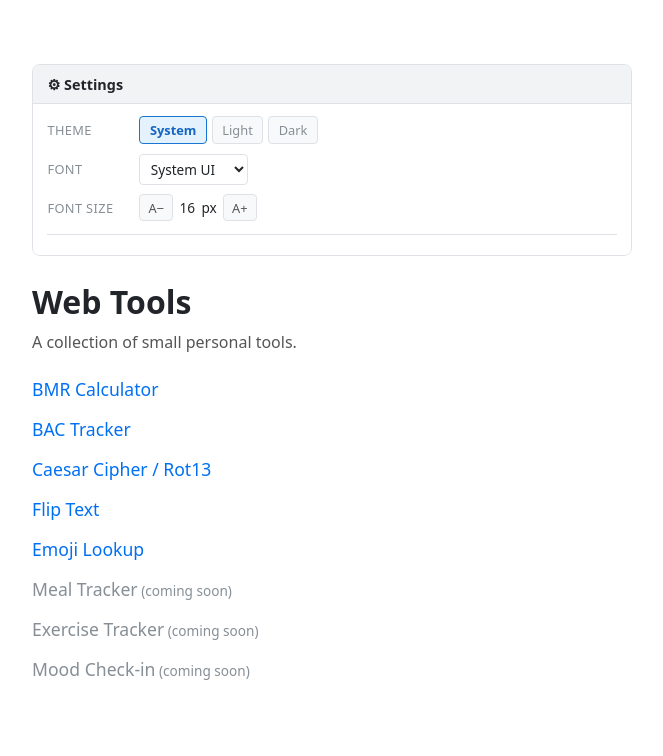
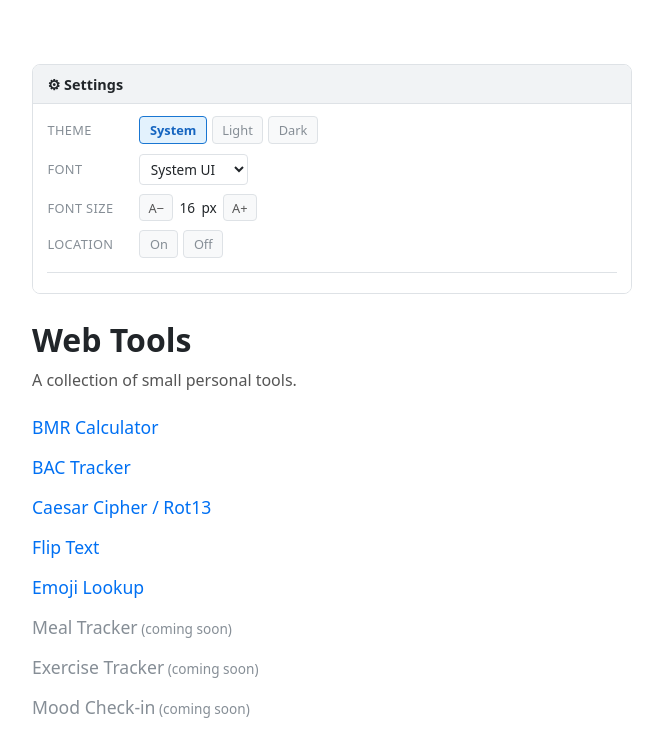
Before and after one commit to rippy/web-tools, a website with bundled scripts: page docs/index.html in a window 1280 px wide. Both pictures are taken after a click on the heading "⚙ Settings". Shown: the whole page, without its empty margins (308-971 px from the left). Built offline with nearby package versions, Linux system fonts and the light colour scheme; no server answers.

Commit message:
feat: add location tracking toggle markup to settings panel

```diff
--- a/docs/index.html
+++ b/docs/index.html
@@ -122,6 +122,17 @@
           <button id="btn-font-larger">A+</button>
         </div>
       </div>
+      <div class="settings-row">
+        <span class="settings-label">Location</span>
+        <div class="toggle-group" id="location-toggle-group">
+          <button class="toggle-btn" id="btn-location-on">On</button>
+          <button class="toggle-btn" id="btn-location-off">Off</button>
+        </div>
+      </div>
+      <div id="location-permission-note" hidden
+           style="font-size:0.8rem;color:var(--color-text-secondary);padding:0.25rem 0 0.25rem 0.5rem">
+        Location access denied in browser settings
+      </div>
       <div id="div-version" class="settings-version"></div>
     </div>
   </details>
```
